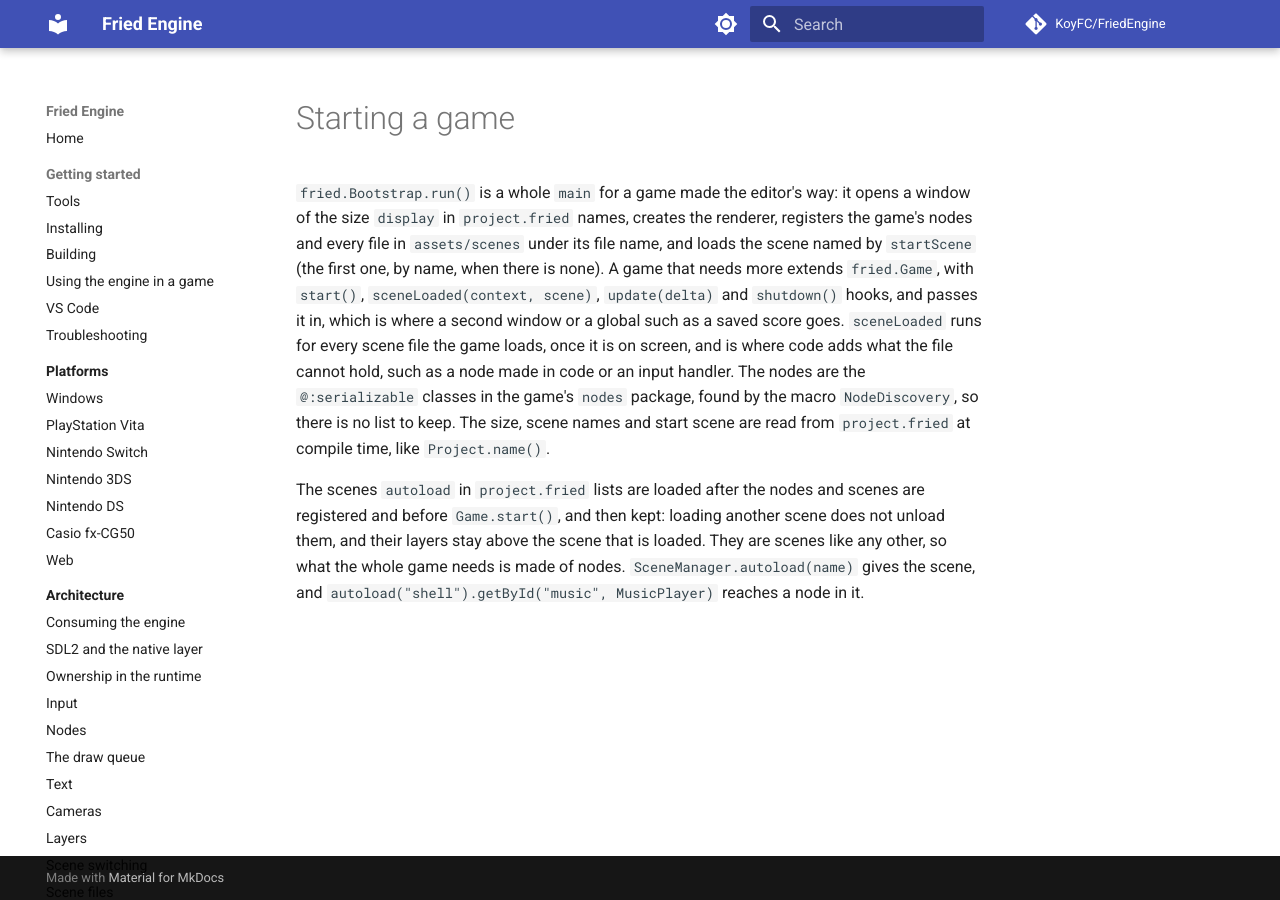
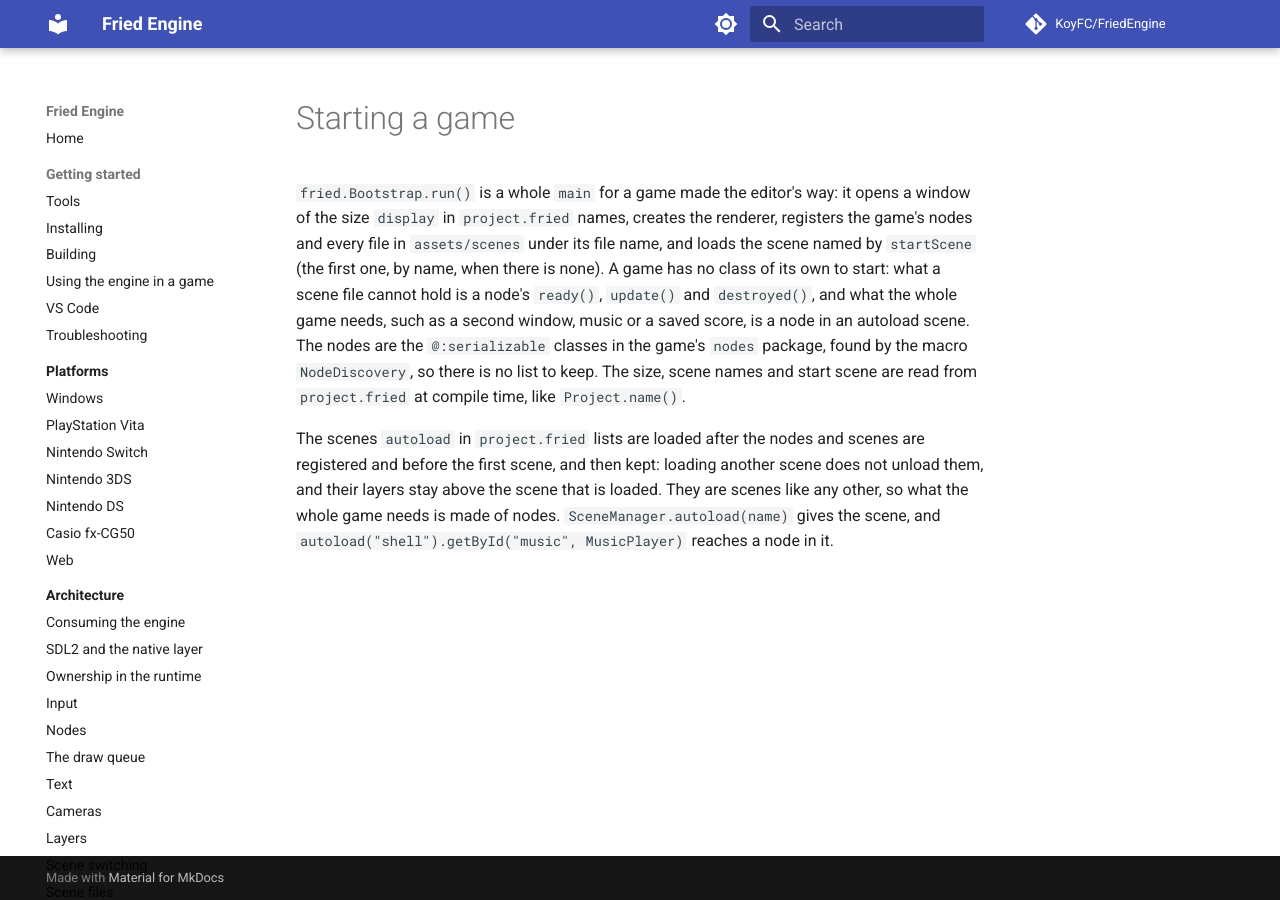
Before and after one commit to KoyFC/FriedEngine, an MkDocs documentation site: the page built from docs/architecture/starting-a-game.md, in a window 1280 px wide. Built offline with MkDocs 1.6.1 and Material for MkDocs 9.7.7, drawn with Linux system fonts in a browser that asks for light colours; comment, search, counter and statistics services are not loaded.

Commit message:
Remove the Game Class and Let the Editor's Play Mode Watch Bootstrap Through an Observer

```diff
--- a/docs/architecture/starting-a-game.md
+++ b/docs/architecture/starting-a-game.md
@@ -1,5 +1,5 @@
 # Starting a game
 
-`fried.Bootstrap.run()` is a whole `main` for a game made the editor's way: it opens a window of the size `display` in `project.fried` names, creates the renderer, registers the game's nodes and every file in `assets/scenes` under its file name, and loads the scene named by `startScene` (the first one, by name, when there is none). A game that needs more extends `fried.Game`, with `start()`, `sceneLoaded(context, scene)`, `update(delta)` and `shutdown()` hooks, and passes it in, which is where a second window or a global such as a saved score goes. `sceneLoaded` runs for every scene file the game loads, once it is on screen, and is where code adds what the file cannot hold, such as a node made in code or an input handler. The nodes are the `@:serializable` classes in the game's `nodes` package, found by the macro `NodeDiscovery`, so there is no list to keep. The size, scene names and start scene are read from `project.fried` at compile time, like `Project.name()`.
+`fried.Bootstrap.run()` is a whole `main` for a game made the editor's way: it opens a window of the size `display` in `project.fried` names, creates the renderer, registers the game's nodes and every file in `assets/scenes` under its file name, and loads the scene named by `startScene` (the first one, by name, when there is none). A game has no class of its own to start: what a scene file cannot hold is a node's `ready()`, `update()` and `destroyed()`, and what the whole game needs, such as a second window, music or a saved score, is a node in an autoload scene. The nodes are the `@:serializable` classes in the game's `nodes` package, found by the macro `NodeDiscovery`, so there is no list to keep. The size, scene names and start scene are read from `project.fried` at compile time, like `Project.name()`.
 
-The scenes `autoload` in `project.fried` lists are loaded after the nodes and scenes are registered and before `Game.start()`, and then kept: loading another scene does not unload them, and their layers stay above the scene that is loaded. They are scenes like any other, so what the whole game needs is made of nodes. `SceneManager.autoload(name)` gives the scene, and `autoload("shell").getById("music", MusicPlayer)` reaches a node in it.
+The scenes `autoload` in `project.fried` lists are loaded after the nodes and scenes are registered and before the first scene, and then kept: loading another scene does not unload them, and their layers stay above the scene that is loaded. They are scenes like any other, so what the whole game needs is made of nodes. `SceneManager.autoload(name)` gives the scene, and `autoload("shell").getById("music", MusicPlayer)` reaches a node in it.
```
Also changed, not shown: docs/architecture/editor-player.md (+1 -1 lines), docs/reference/project-file.md (+0 -1 lines), 7 other files.
